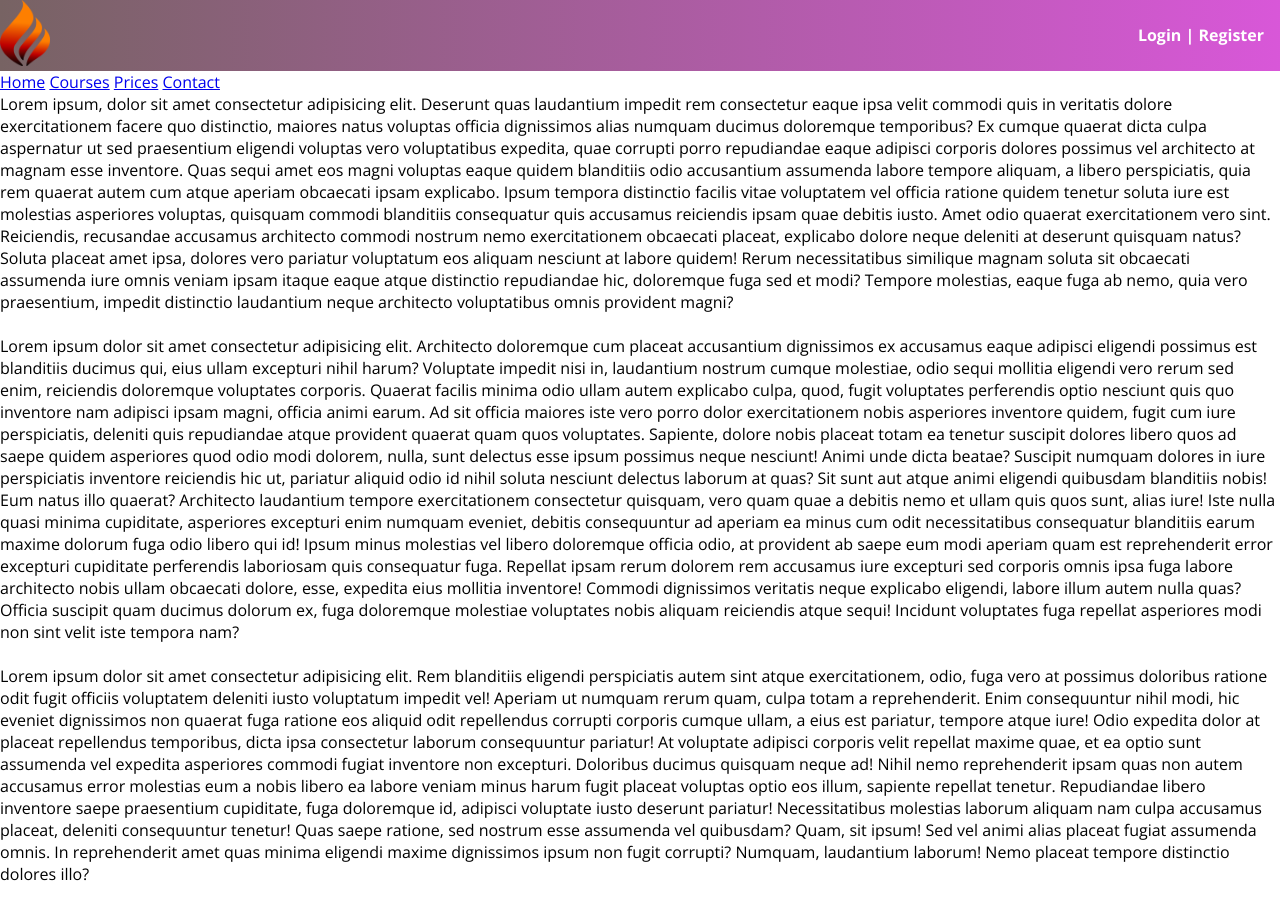
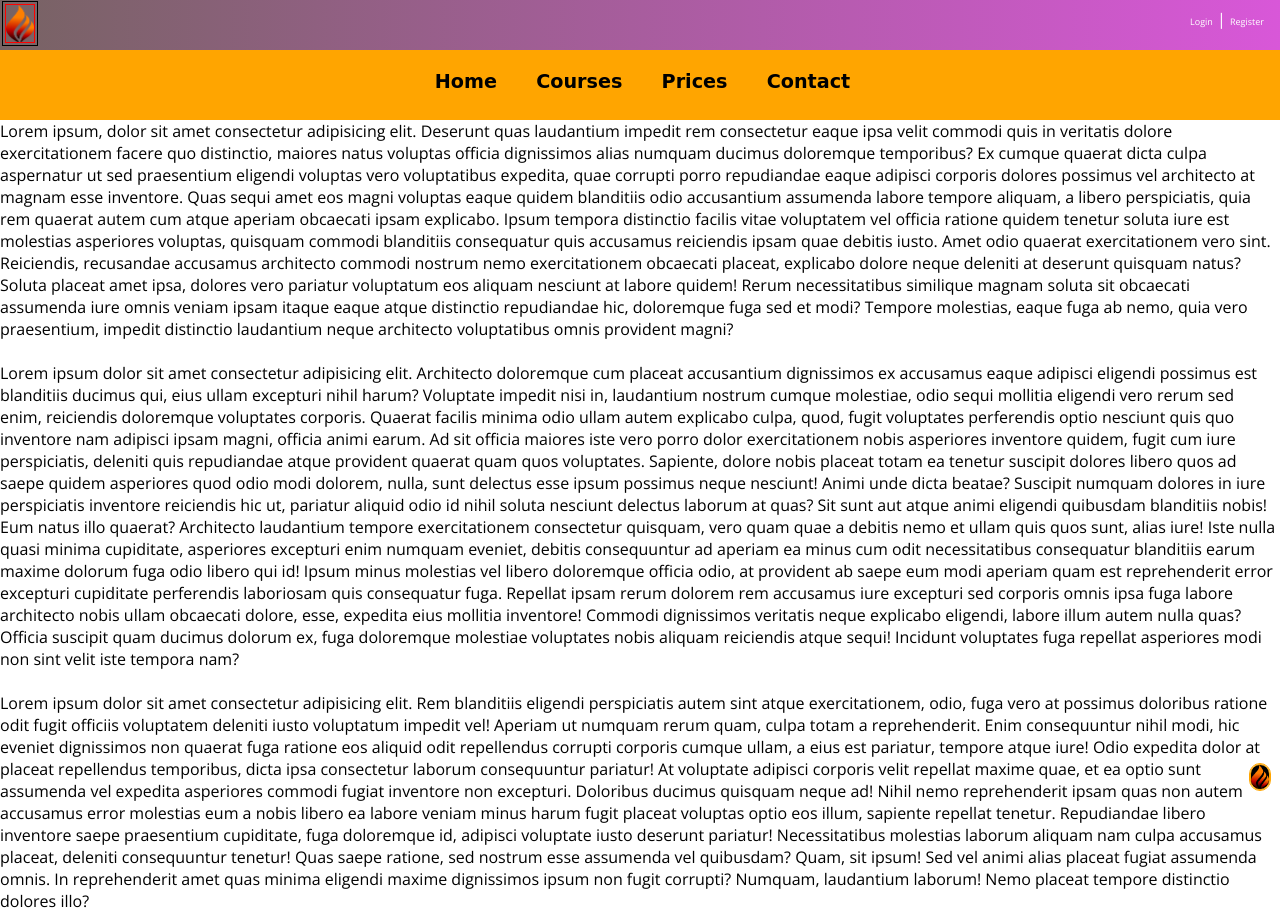
Before and after one commit to aliyurekli32/Practice-Page, a plain HTML site: page index.html in a window 1280 px wide. Before the commit the page ends 885 px from the top, so only its background shows below. Drawn offline with nearby package versions, Linux system fonts and the light colour scheme; a web font is replaced by a local one.

Commit message:
Changed with new one

```diff
--- a/css/3-practice-site.css
+++ b/css/3-practice-site.css
@@ -10,6 +10,8 @@ body {
 
 /** NAV-TOP */
 nav.nav-top {
+  /* width: 70px; */
+  height: 50px;
   background-image: linear-gradient(
     to right,
     rgb(119, 99, 99),
@@ -18,19 +20,29 @@ nav.nav-top {
 }
 
 nav.nav-top img {
-  width: 50px;
+  position: absolute;
+  top: 4px;
+  left: 5px;
+  width: 30px;
+  border: 1px solid red;
+  outline: 1px solid black;
+  outline-offset: 2px;
 }
 
 .nav-top .sign-in {
   float: right;
-  margin: 1.5rem 1rem;
+  margin: 0.5rem 1rem;
   color: white;
-  font-weight: 700;
+  font-weight: 200;
+
 }
 
 .nav-top .sign-in a {
   color: white;
+
   text-decoration: none;
+
+  font-size: xx-small;
 }
 
 .nav-top .sign-in a:hover {
@@ -42,3 +54,42 @@ nav.nav-top img {
 }
 
 /** NAV-MAIN */
+nav.nav-main {
+  width:100%;
+  height: 70px;
+  text-align: center;
+  position: sticky;
+  top: 0;
+  /*  */
+  background-color: orange;
+}
+nav.nav-main a {
+  display: inline-block;
+  margin-top: 20px;
+  padding-left: 20px;
+  padding-right: 15px;
+  text-decoration: none;
+  color: black;
+  font-style: normal;
+  font-weight: bolder;
+  font-size: larger;
+  font-family: cursive;
+}
+nav.nav-main a:hover {
+  color: white;
+}
+footer img{
+  position: fixed;
+  bottom: 10px;
+  right: 10px;
+  width:20px;
+  background-color: black;
+  outline: 1px solid orange;
+  border: 1px solid orange;
+  border-radius: 50px;
+}
+footer img:hover {
+  background-color: white;
+  color: white;
+  cursor: pointer;
+}
--- a/index.html
+++ b/index.html
@@ -35,10 +35,13 @@
     </nav>
 
     <nav class="nav-main">
-      <a href="#">Home</a>
-      <a href="#">Courses</a>
-      <a href="#">Prices</a>
-      <a href="#">Contact</a>
+      <div class="ax">
+        <a href="#">Home</a>
+        <a href="#">Courses</a>
+        <a href="#">Prices</a>
+        <a href="#">Contact</a>
+      </div>
+
     </nav>
 
     <main>
@@ -129,5 +132,8 @@
         illo?
       </p>
     </main>
+    <footer>
+      <img src="./img/logo.png" alt="Logo" />
+    </footer>
   </body>
 </html>
```
